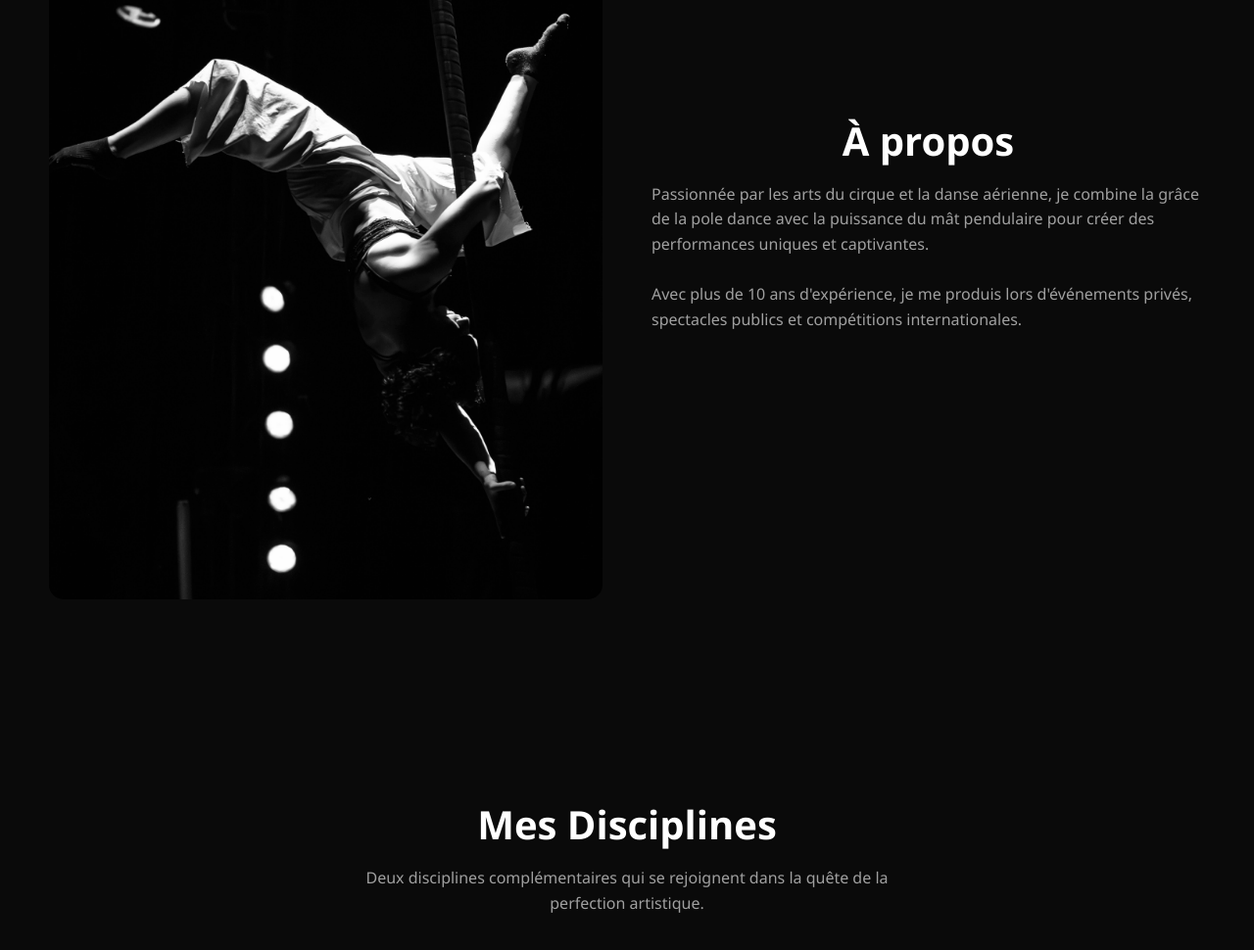
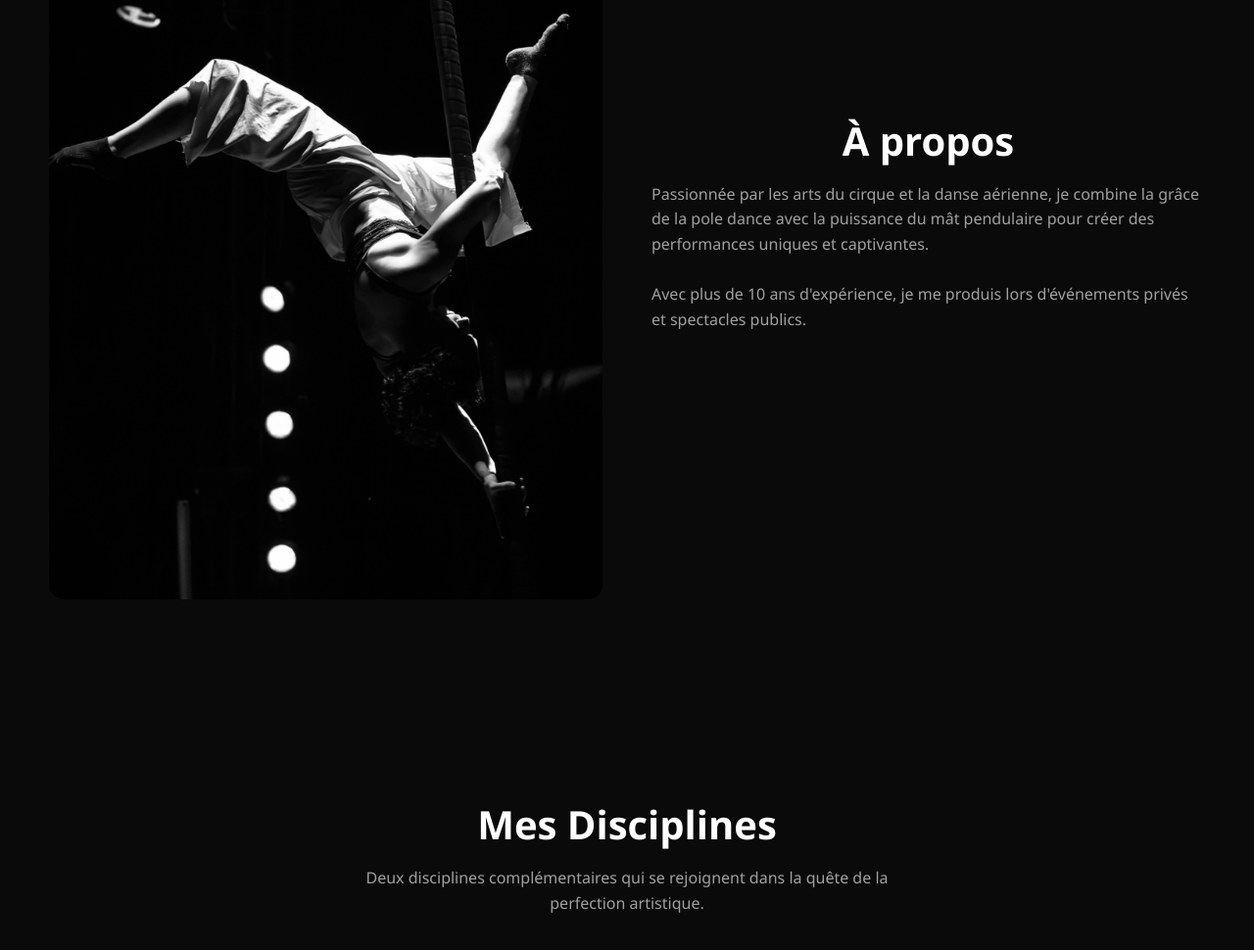
Before and after one commit to Tatanelprr/charliefaure, a plain HTML site: page index.html in a window 1280 px wide. Shown: the part 1021-1991 px from the top of the page at 98% size. Drawn offline with Linux system fonts and the light colour scheme.

Commit message:
Update about section to refine experience description

```diff
--- a/index.html
+++ b/index.html
@@ -38,7 +38,7 @@
 				<p style="color: #a0a0a0; margin-bottom: 20px;">
 					Passionnée par les arts du cirque et la danse aérienne, je combine la grâce de la pole dance avec la puissance du mât pendulaire pour créer des performances uniques et captivantes.
 					<br><br>
-					Avec plus de 10 ans d'expérience, je me produis lors d'événements privés, spectacles publics et compétitions internationales.
+					Avec plus de 10 ans d'expérience, je me produis lors d'événements privés et spectacles publics.
 				</p>
 			</div>
 		</div>
```
